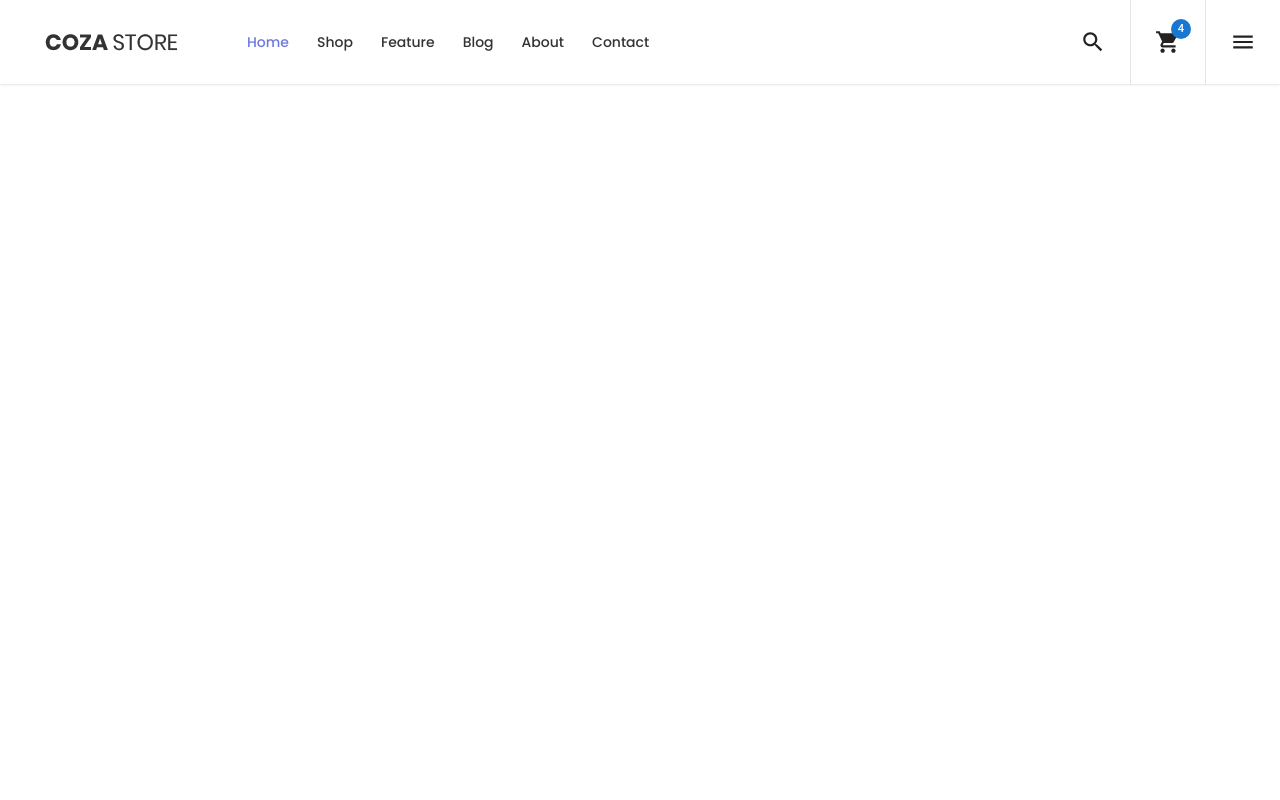
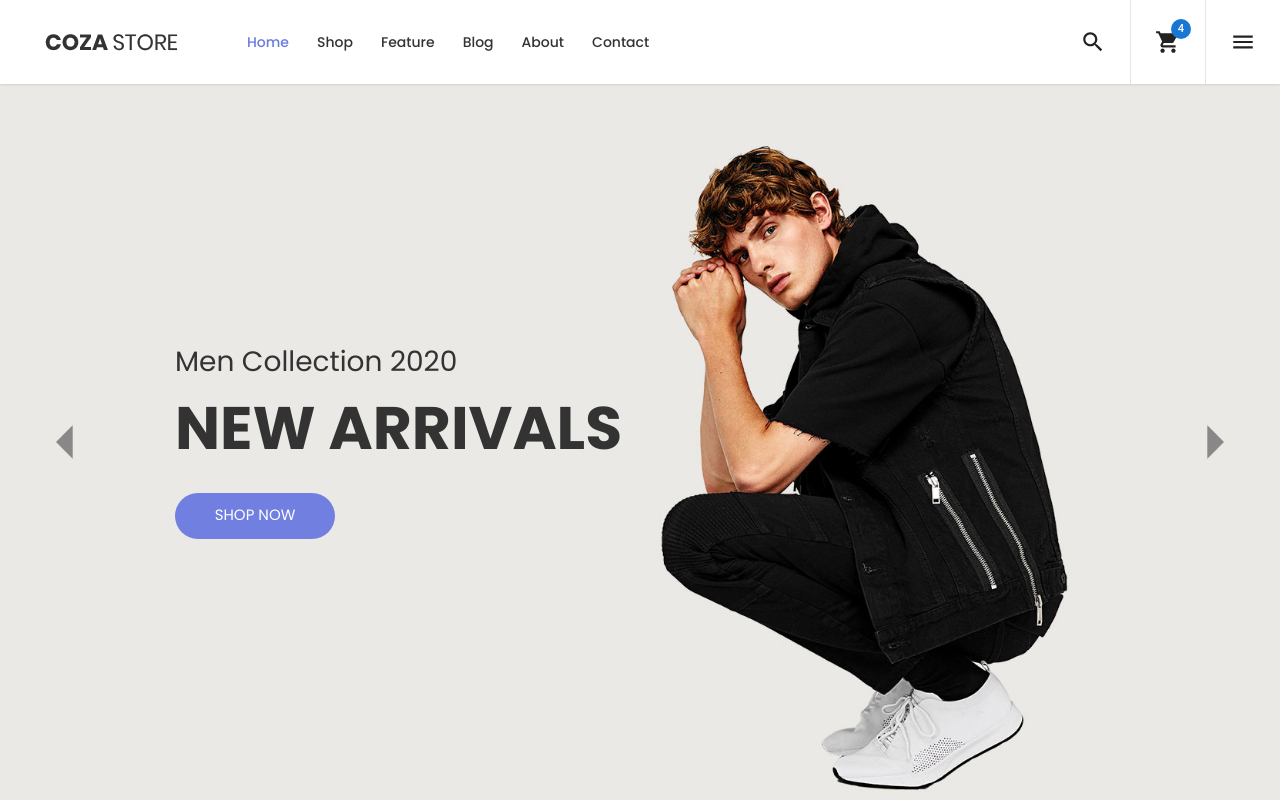
Before and after one commit to hnton2/MERN_CozaStore, a React (Create React App) app in the folder client/: page / in a window 1280 px wide. Built offline with nearby package versions, Linux system fonts and the light colour scheme.

Commit message:
carousel slide

```diff
--- a/client/package.json
+++ b/client/package.json
@@ -11,6 +11,7 @@
     "@testing-library/jest-dom": "^5.11.4",
     "@testing-library/react": "^11.1.0",
     "@testing-library/user-event": "^12.1.10",
+    "animate.css": "^4.1.1",
     "axios": "^0.24.0",
     "bootstrap": "^5.1.3",
     "formik": "^2.2.9",
--- /dev/null
+++ b/client/src/components/Carousel/Carousel.scss
@@ -0,0 +1,91 @@
+@import "../../variables.scss";
+
+.carousel {
+    width: 100%;
+    height: calc(100vh - #{$header-height});
+
+    &__content {
+        margin-left: 175px;
+
+        & > h3 {
+            font-size: 28px;
+            color: $text-dark;
+            font-weight: 400;
+            text-transform: capitalize;
+        }
+
+        & > span {
+            padding: 8px 0 32px 0;
+            display: block;
+            font-size: 60px;
+            font-weight: bold;
+            line-height: 1.1;
+            color: $text-dark;
+            text-transform: uppercase;
+        }
+
+        & > button {
+            min-width: 160px;
+            height: 46px;
+            border-radius: 24px;
+            background-color: $primary-color;
+            color: $text-white;
+            text-transform: uppercase;
+        }
+    }
+}
+
+.slick-prev {
+    left: 2% !important;
+    color: $text-color-2 !important;
+    z-index: 1;
+}
+.slick-next {
+    right: 2% !important;
+    color: $text-color-2 !important;
+    z-index: 1;
+}
+.slick-prev:hover,
+.slick-next:hover {
+    color: $text-color-3 !important;
+}
+
+// create multi animation
+.slick-active.slick-current .carousel__content.animation1 > .carousel__content-event {
+    animation: fadeInDown;
+    animation-duration: 2s;
+}
+.slick-active.slick-current .carousel__content.animation1 > .carousel__content-title {
+    animation: backInUp;
+    animation-duration: 3s;
+}
+.slick-active.slick-current .carousel__content.animation1 > .carousel__content-btn {
+    animation: zoomIn;
+    animation-duration: 2s;
+}
+
+.slick-active.slick-current .carousel__content.animation2 > .carousel__content-event {
+    animation: flipInX;
+    animation-duration: 3s;
+}
+.slick-active.slick-current .carousel__content.animation2 > .carousel__content-title {
+    animation: lightSpeedInRight;
+    animation-duration: 2s;
+}
+.slick-active.slick-current .carousel__content.animation2 > .carousel__content-btn {
+    animation: fadeInUp;
+    animation-duration: 2.5s;
+}
+
+.slick-active.slick-current .carousel__content.animation3 > .carousel__content-event {
+    animation: fadeInTopLeft;
+    animation-duration: 3s;
+}
+.slick-active.slick-current .carousel__content.animation3 > .carousel__content-title {
+    animation: rotateInUpRight;
+    animation-duration: 2s;
+}
+.slick-active.slick-current .carousel__content.animation3 > .carousel__content-btn {
+    animation: rotateIn;
+    animation-duration: 2s;
+}
--- /dev/null
+++ b/client/src/components/Carousel/CustomSlide.jsx
@@ -0,0 +1,28 @@
+import React from "react";
+import styled from "styled-components";
+import "animate.css";
+
+const Slide = styled.div`
+    width: 100%;
+    height: 100%;
+    background: url(${(props) => props.backgroundImage}) center center/cover no-repeat;
+    display: flex;
+    align-items: center;
+    justify-contents: flex-start;
+`;
+
+function CustomSlide({ event, title, img, nAnimate }) {
+    return (
+        <div className="carousel">
+            <Slide backgroundImage={img}>
+                <div className={`carousel__content animation${nAnimate}`}>
+                    <h3 className="carousel__content-event">{event}</h3>
+                    <span className="carousel__content-title">{title}</span>
+                    <button className="carousel__content-btn">shop now</button>
+                </div>
+            </Slide>
+        </div>
+    );
+}
+
+export default CustomSlide;
--- /dev/null
+++ b/client/src/components/Carousel/index.jsx
@@ -0,0 +1,60 @@
+import React, { useRef } from "react";
+import Slider from "react-slick";
+import "./Carousel.scss";
+import "slick-carousel/slick/slick.css";
+import "slick-carousel/slick/slick-theme.css";
+import ArrowLeftIcon from "@mui/icons-material/ArrowLeft";
+import ArrowRightIcon from "@mui/icons-material/ArrowRight";
+import CustomSlide from "./CustomSlide";
+import Image from "../../constants/Image";
+
+const carouselData = [
+    {
+        event: "Men Collection 2020",
+        title: "New Arrivals",
+        img: Image.SLIDE3,
+    },
+    {
+        event: "Men New - Season",
+        title: "Jackets & Coats",
+        img: Image.SLIDE2,
+    },
+    {
+        event: "Women Collection 2020",
+        title: "New Season",
+        img: Image.SLIDE1,
+    },
+];
+
+function Carousel() {
+    const slider = useRef();
+
+    const settings = {
+        infinite: true,
+        // autoplay: true,
+        pauseOnHover: true,
+        speed: 500,
+        slidesToShow: 1,
+        slidesToScroll: 1,
+        nextArrow: <ArrowRightIcon sx={{ fontSize: 80 }} />,
+        prevArrow: <ArrowLeftIcon sx={{ fontSize: 80 }} />,
+    };
+
+    return (
+        <div>
+            <Slider ref={slider} {...settings}>
+                {carouselData.map((item, index) => (
+                    <CustomSlide
+                        key={index + 1}
+                        event={item.event}
+                        title={item.title}
+                        img={item.img}
+                        nAnimate={index + 1}
+                    />
+                ))}
+            </Slider>
+        </div>
+    );
+}
+
+export default Carousel;
--- a/client/src/components/Header/Header.scss
+++ b/client/src/components/Header/Header.scss
@@ -2,6 +2,7 @@
 
 .header {
     position: fixed;
+    z-index: 100;
     top: 0;
     left: 0;
     right: 0;
--- a/client/src/constants/Image.js
+++ b/client/src/constants/Image.js
@@ -11,6 +11,9 @@ import Gallery6 from "../assets/images/gallery-06.jpg";
 import Gallery7 from "../assets/images/gallery-07.jpg";
 import Gallery8 from "../assets/images/gallery-08.jpg";
 import Gallery9 from "../assets/images/gallery-09.jpg";
+import Slide1 from "../assets/images/slide-01.jpg";
+import Slide2 from "../assets/images/slide-02.jpg";
+import Slide3 from "../assets/images/slide-03.jpg";
 
 const Image = {
     LOGO: Logo,
@@ -26,6 +29,9 @@ const Image = {
     GALLERY7: Gallery7,
     GALLERY8: Gallery8,
     GALLERY9: Gallery9,
+    SLIDE1: Slide1,
+    SLIDE2: Slide2,
+    SLIDE3: Slide3,
 };
 
 export default Image;
--- a/client/src/pages/Home/index.jsx
+++ b/client/src/pages/Home/index.jsx
@@ -1,9 +1,13 @@
 import React from "react";
+import Carousel from "../../components/Carousel";
 import Header from "../../components/Header";
 function Home() {
     return (
         <>
             <Header />
+            <div className="main">
+                <Carousel />
+            </div>
         </>
     );
 }
--- a/client/src/style.scss
+++ b/client/src/style.scss
@@ -15,6 +15,7 @@ html {
     -webkit-box-sizing: border-box;
     -moz-box-sizing: border-box;
     box-sizing: border-box;
+    overflow: hidden;
 }
 a {
     text-decoration: none;
@@ -36,3 +37,7 @@ button {
 }
 
 // COMMON
+@import "./variables.scss";
+.main {
+    margin-top: $header-height;
+}
```
Also changed, not shown: 2 other files (tests, documents, lock files or other folders).
